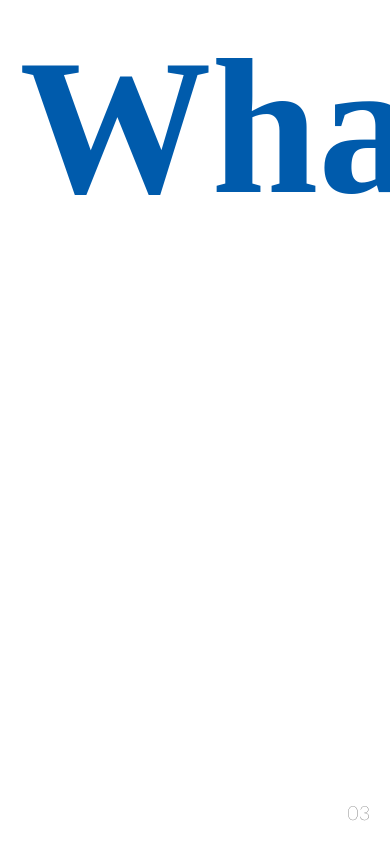
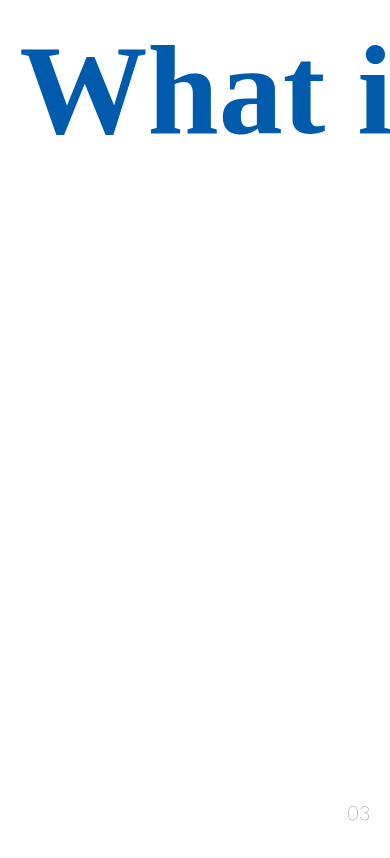
Before and after one commit to min0622/test_kmc, a plain HTML site: page index.html in a window 390 px wide. Shown: the top 858 px of the page. Drawn offline with nearby package versions, Linux system fonts and the light colour scheme; a web font is replaced by a local one.

Commit message:
Add files via upload

```diff
--- a/index.html
+++ b/index.html
@@ -128,6 +128,13 @@
             background-color: #111;
             color: #fff;
         }
+
+        @media screen and (max-width:767px) {
+            #section3 h1{
+                font-size: 8rem;
+
+            }
+        }
     </style>
 </head>
 <body>
```
